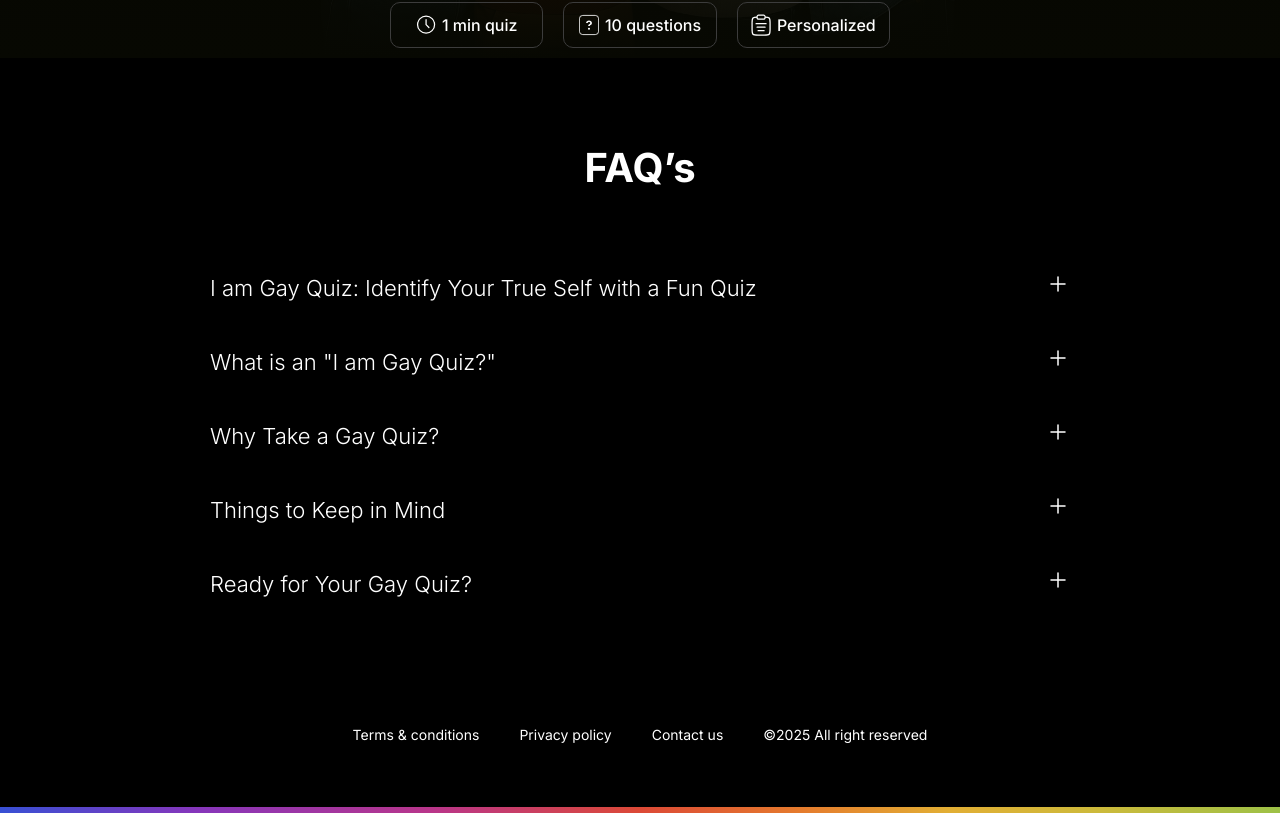
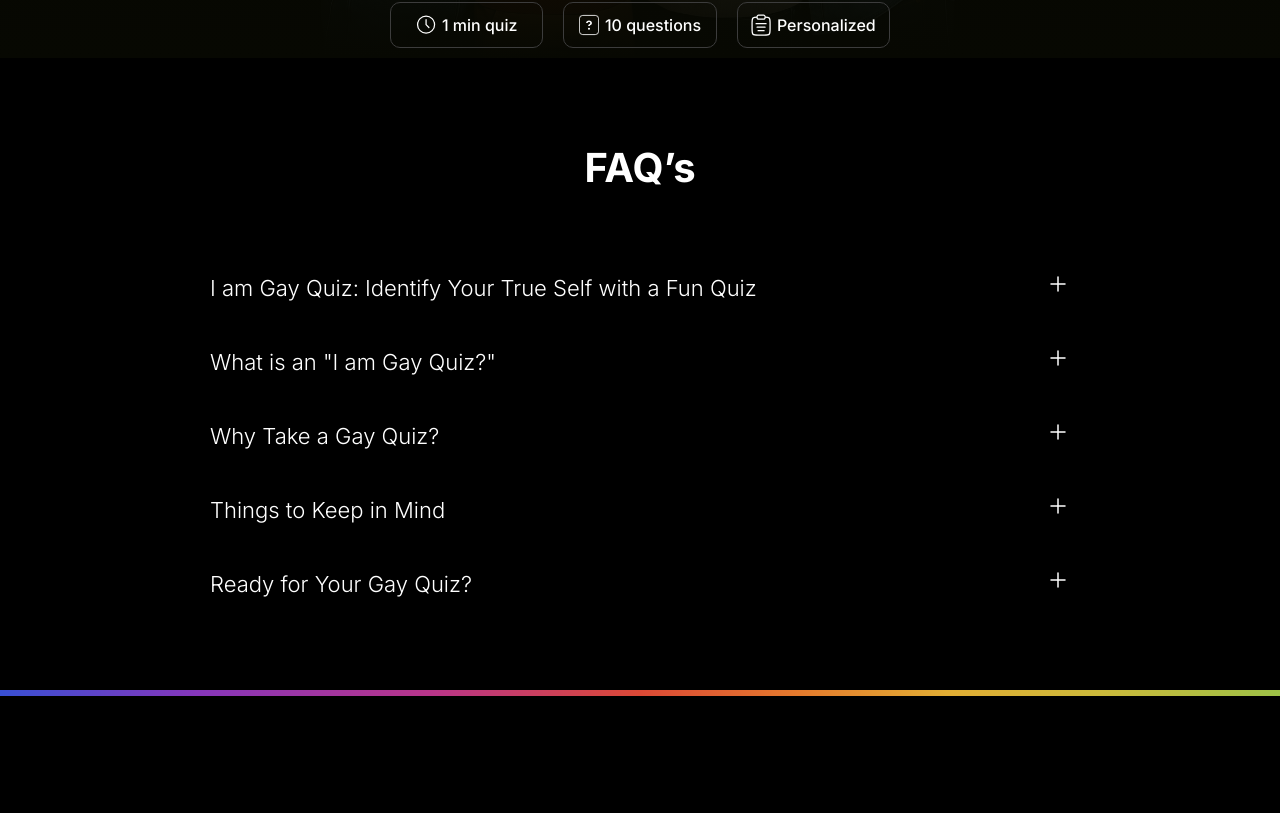
Before and after one commit to japkarshubham23/gay-test, a Next.js app: page / in a window 1280 px wide. Shown: the part 741-1554 px from the top of the page. After the commit the page ends 1437 px from the top, so only its background shows below. Built offline with nearby package versions, Linux system fonts and the light colour scheme.

Commit message:
fix: temp

```diff
--- a/app/page.tsx
+++ b/app/page.tsx
@@ -40,14 +40,14 @@ export default function Home() {
             <meta name="description" content={`Take our fun and insightful "I am gay" quiz to discover more about yourself. a quiz for gay individuals. My gay quiz offers an engaging way to explore your identity.`} />
             <HeroSection />
             <Faq />
-            <footer>
-                <div className={"flex justify-center flex-wrap text-sm gap-x-8 gap-y-5 md:gap-x-10 max-w-[860px] m-auto pt-[35px] pb-10 md:pb-[62px] px-4 md:px-0"}>
-                    <Link href={"/terms-and-conditions"}>Terms & conditions</Link>
-                    <Link href={"/privacy-policy"}>Privacy policy</Link>
-                    <Link href={"/contact-us"}>Contact us</Link>
-                    <button>©{currentYear} All right reserved</button>
-                </div>
-            </footer>
+            {/*<footer>*/}
+            {/*    <div className={"flex justify-center flex-wrap text-sm gap-x-8 gap-y-5 md:gap-x-10 max-w-[860px] m-auto pt-[35px] pb-10 md:pb-[62px] px-4 md:px-0"}>*/}
+            {/*        <Link href={"/terms-and-conditions"}>Terms & conditions</Link>*/}
+            {/*        <Link href={"/privacy-policy"}>Privacy policy</Link>*/}
+            {/*        <Link href={"/contact-us"}>Contact us</Link>*/}
+            {/*        <button>©{currentYear} All right reserved</button>*/}
+            {/*    </div>*/}
+            {/*</footer>*/}
         </div>
     );
 }
```
